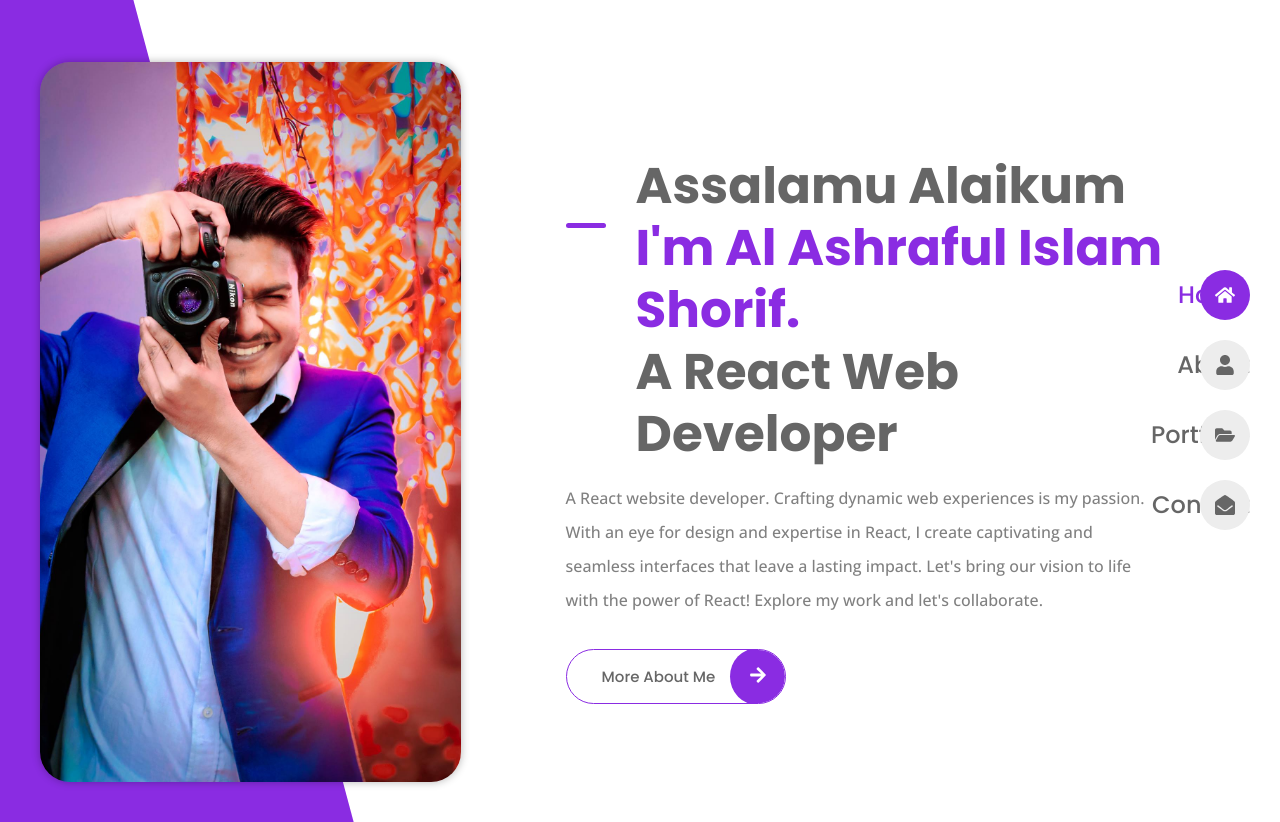
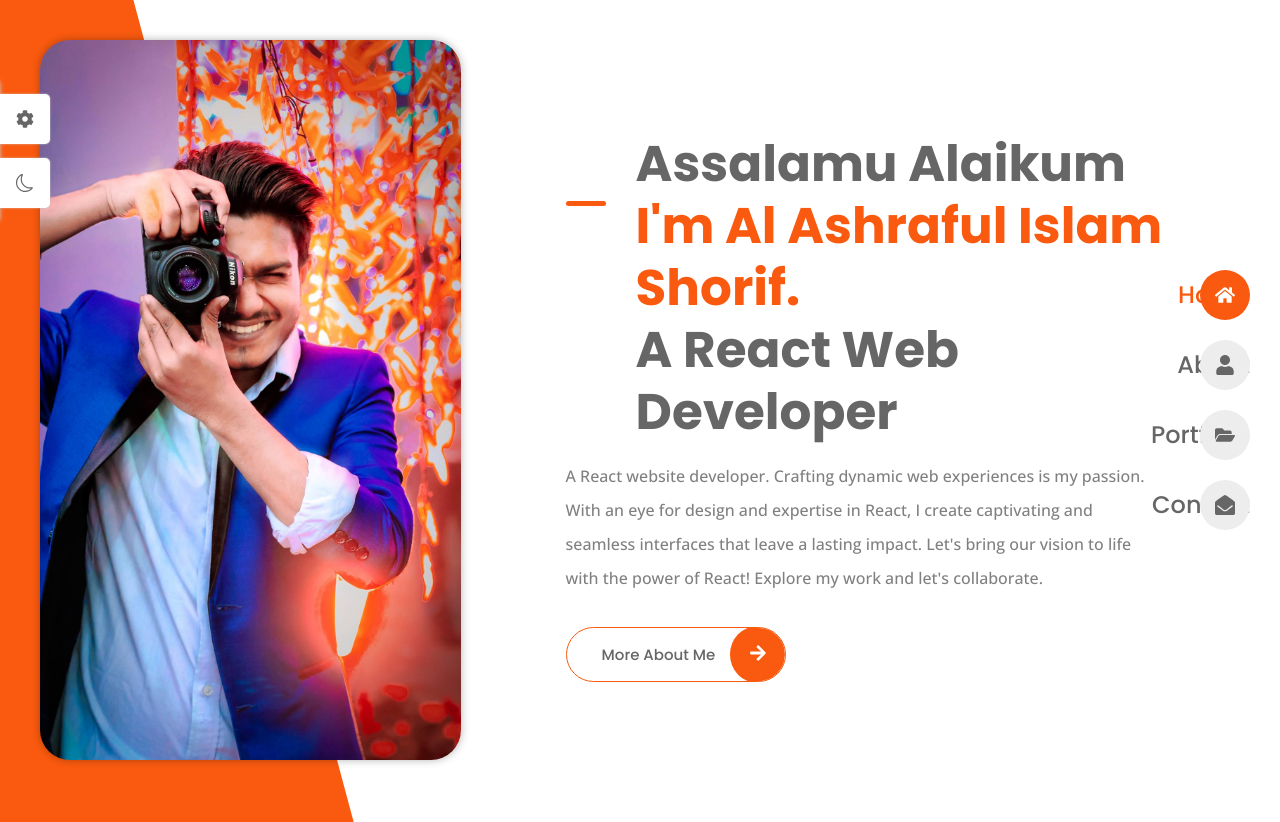
Before and after one commit to nahyan007/multipage-portfolio, a React (Vite) app: page / in a window 1280 px wide. After the commit the page ends 800 px from the top, so only its background shows below. Built offline with nearby package versions, Linux system fonts and the light colour scheme.

Commit message:
dark mode & color switch

```diff
--- a/src/App.css
+++ b/src/App.css
@@ -35,6 +35,14 @@
   --weight-600: 600;
   --weight-700: 700;
   --weight-800: 800;
+}
+
+.dark-theme{
+  --title-color: hsl(0, 0%, 100%);
+  --text-color: hsl(0, 0%, 80%);
+  --body-color: hsl(0, 0%, 7%);
+  --container-color: hsl(0, 1%, 17%);
+  --border-color: hsl(0, 0%, 15%);
 }
 
 /*============= Base =============*/
--- a/src/components/ThemeItem.jsx
+++ b/src/components/ThemeItem.jsx
@@ -1,8 +1,8 @@
 import React from 'react'
 
-const ThemeItem = () => {
+const ThemeItem = ({ color, img, changeColor}) => {
   return (
-    <div>ThemeItem</div>
+    <img src={img} alt="img" className="theme__img" onClick={() => changeColor(color)} />
   )
 }
 
--- /dev/null
+++ b/src/components/Themes.css
@@ -0,0 +1,84 @@
+.style__switcher {
+  position: fixed;
+  left: 0;
+  top: 10%;
+  background-color: var(--text-white);
+  width: 220px;
+  padding: 15px;
+  box-shadow: 0 0 4px hsl(0, 0%, 80%);
+  z-index: 10;
+  transform: translateX(-100%);
+  transition: all 0.3s ease;
+}
+
+.show-switcher {
+  transform: translateX(0);
+}
+
+.style__switcher,
+.style__switcher-toggler,
+.theme__toggler {
+  border-radius: 0 5px 5px 0;
+}
+
+.style__switcher-items {
+  display: grid;
+  grid-template-columns: repeat(5, 1fr);
+  column-gap: 4px;
+  row-gap: 8px;
+}
+
+.style__switcher-title,
+.style__switcher-toggler,
+.theme__toggler,
+.style__switcher-close {
+  color: hsl(0, 0%, 40%);
+}
+
+.style__switcher-title{
+    font-size: var(--small-font-size);
+    font-weight: var(--weight-600);
+    border-bottom: 1px solid hsl(0, 0%, 87%);
+    padding-bottom: 5px;
+    margin-bottom: 15px;
+}
+
+.theme__img {
+  width: 30px;
+  cursor: pointer;
+}
+
+.style__switcher-toggler,
+.theme__toggler {
+  position: absolute;
+  left: 100%;
+  background-color: var(--text-white);
+  height: 50px;
+  width: 50px;
+  font-size: var(--large-font-size);
+  cursor: pointer;
+  display: grid;
+  place-items: center;
+  box-shadow: 0 0 2px hsl(0, 0%, 80%);
+  transition: all 0.3s ease;
+}
+
+.show-switcher .style__switcher-toggler, .show-switcher .theme__toggler{
+  left: -100%;
+}
+
+.style__switcher-toggler {
+  top: 10%;
+}
+
+.theme__toggler {
+  bottom: 10%;
+}
+
+.style__switcher-close {
+  cursor: pointer;
+  font-size: var(--h2-font-size);
+  position: absolute;
+  top: 2%;
+  right: 15px;
+}
--- a/src/components/Themes.jsx
+++ b/src/components/Themes.jsx
@@ -1,9 +1,85 @@
-import React from 'react'
+import React, { useEffect, useState } from "react";
+import "./Themes.css";
+import { themes } from "../data";
+import ThemeItem from "./ThemeItem";
+import { FaCog } from "react-icons/fa";
+import { BsSun, BsMoon } from "react-icons/bs";
+import { useActionData } from "react-router-dom";
+
+const getStorageColor = () => {
+  let color = "hsl(19, 96%, 52%)";
+  if (localStorage.getItem("color")) {
+    color = localStorage.getItem("color");
+  }
+  return color;
+};
+
+const getStorageTheme = () => {
+  let theme = "light-theme";
+  if (localStorage.getItem("theme")) {
+    theme = localStorage.getItem("theme");
+  }
+  return theme;
+};
 
 const Themes = () => {
+  const [showSwitcher, setShowSwitcher] = useState(false);
+  const [color, setColor] = useState(getStorageColor());
+  const [theme, setTheme] = useState(getStorageTheme());
+
+  const changeColor = (color) => {
+    setColor(color);
+  };
+
+  // const toggleTheme = () => {
+  //   if (theme === "light-theme") {
+  //     setTheme("dark-theme");
+  //   } else {
+  //     setTheme("light-theme");
+  //   }
+  // };
+
+  const toggleTheme = () => {
+    theme === "light-theme" ? setTheme("dark-theme") : setTheme("light-theme");
+  };
+
+  useEffect(() => {
+    document.documentElement.style.setProperty("--first-color", color);
+    localStorage.setItem("color", color);
+  }, [color]);
+
+  useEffect(() => {
+    document.documentElement.className = theme;
+    localStorage.setItem("theme", theme);
+  }, [theme]);
+
   return (
-    <div>Themes</div>
-  )
-}
+    <div className={` ${showSwitcher && "show-switcher"} style__switcher `}>
+      <div
+        className="style__switcher-toggler"
+        onClick={() => setShowSwitcher(!showSwitcher)}
+      >
+        <FaCog />
+      </div>
 
-export default Themes
+      <div className="theme__toggler" onClick={toggleTheme}>
+        {theme === "light-theme" ? <BsMoon /> : <BsSun />}
+      </div>
+      <h3 className="style__switcher-title">Style Switcher</h3>
+      <div className="style__switcher-items">
+        {themes.map((theme, index) => (
+          <ThemeItem key={index} {...theme} changeColor={changeColor} />
+        ))}
+      </div>
+
+      <div
+        className="style__switcher-close"
+        onClick={() => setShowSwitcher(!showSwitcher)}
+      >
+        &times;
+      </div>
+    </div>
+  );
+};
+
+export default Themes;
```
